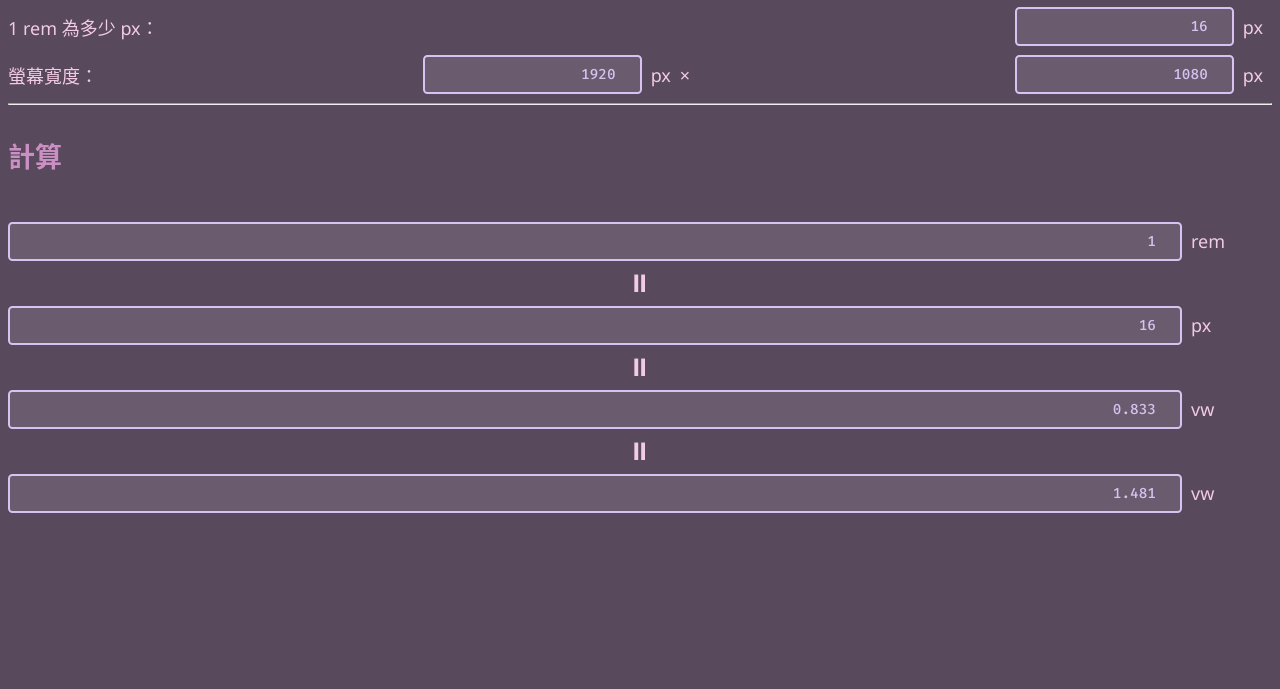
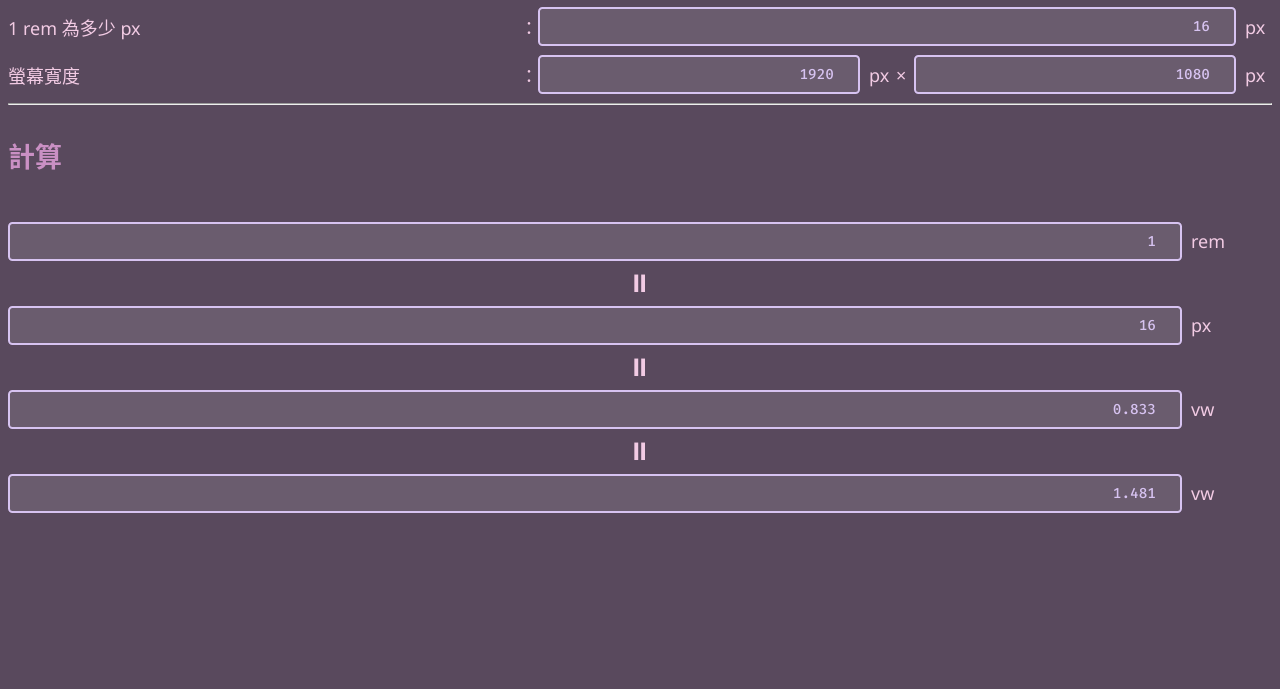
Before and after one commit to shiyou0130011/Webdesign-Calauator, a website: page src/index.html in a window 1280 px wide. Shown: the part 111-800 px from the top of the page. Drawn offline with Linux system fonts and the light colour scheme.

Commit message:
#5 調整 #default-setting 的樣式

```diff
--- a/src/styles.css
+++ b/src/styles.css
@@ -26,16 +26,13 @@ header h1{
 }
 
 #default-setting div{
-	display: flex;
-	justify-content: space-between;
+	display: grid;
+	grid-template-columns: 40vw 1rem 1fr 2rem 1rem 1fr 2rem;
 	align-items: center;
 	margin-bottom: .5rem;
 }
-#default-setting div label ~ span{
-	flex-grow: 1;
-}
-#default-setting div .unit{
-	flex-grow: 0;
+#default-setting div input#rem{
+	grid-column: span 4;
 }
 
 input {
```
